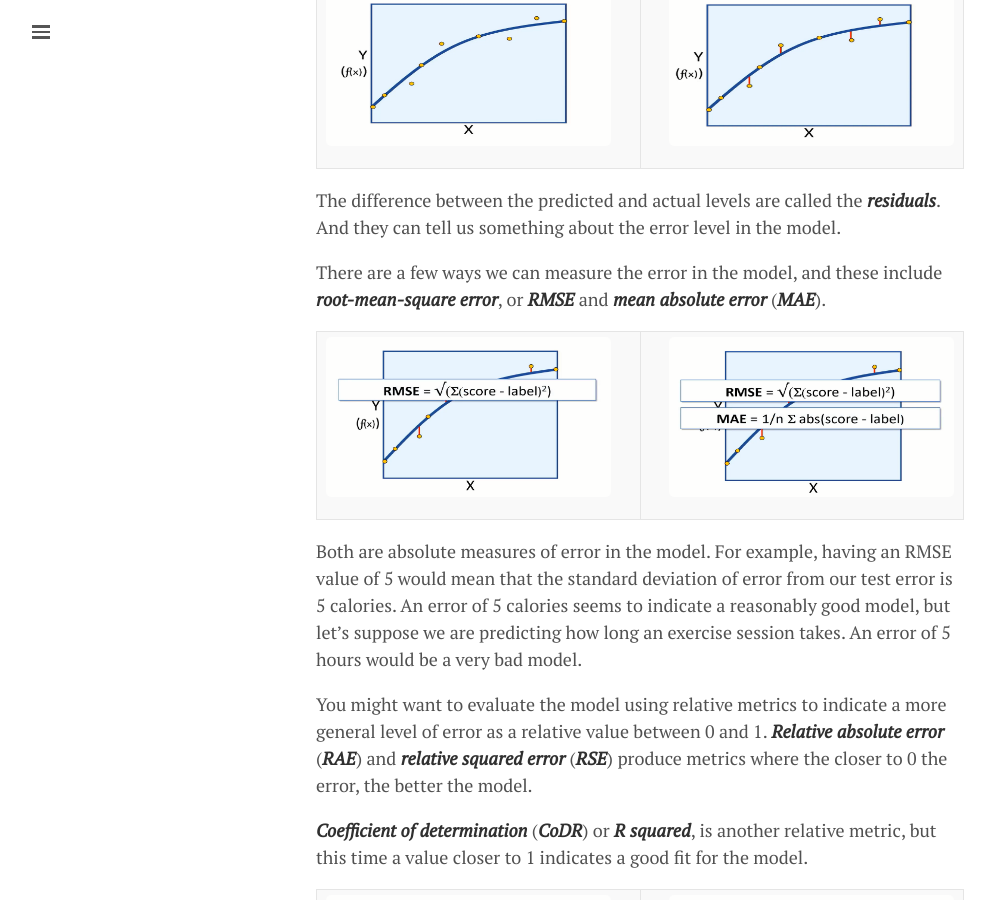
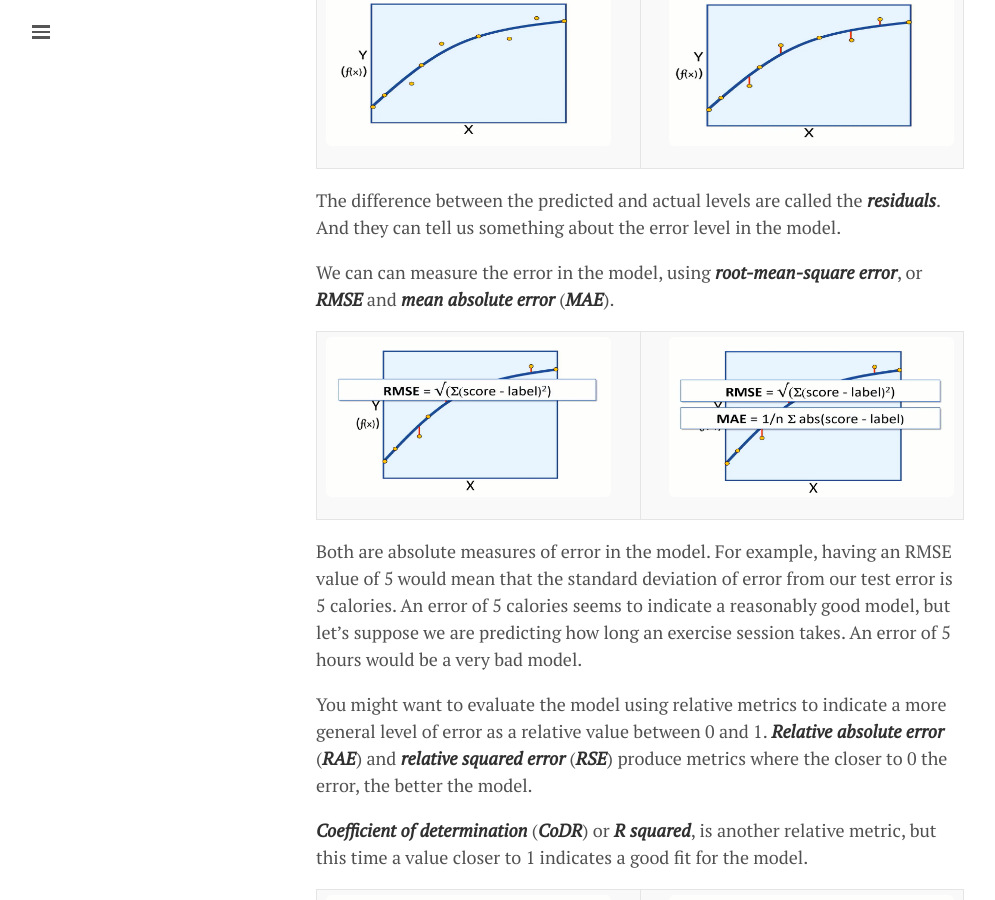
Before and after one commit to lgeurts/lgeurts.github.io, a Jekyll site: the page built from _posts/2018-06-29-artificial-intelligence-basics.md, in a window 1280 px wide and 900 px high, scrolled down 3609 px. Shown: the whole window, without its empty margins (0-995 px from the left). Built offline with Jekyll 4.4.1, drawn with Linux system fonts in a browser that asks for light colours; nearby versions of some CDN libraries.

Commit message:
Update 2018-06-29-artificial-intelligence-basics.md

```diff
--- a/_posts/2018-06-29-artificial-intelligence-basics.md
+++ b/_posts/2018-06-29-artificial-intelligence-basics.md
@@ -98,7 +98,7 @@ As we started with data that includes the label we try to predict, we can train
 
 The difference between the predicted and actual levels are called the ***residuals***. And they can tell us something about the error level in the model.
 
-There are a few ways we can measure the error in the model, and these include ***root-mean-square error***, or ***RMSE*** and ***mean absolute error*** (***MAE***).
+We can can measure the error in the model, using ***root-mean-square error***, or ***RMSE*** and ***mean absolute error*** (***MAE***).
 
 :-----------------:|:-----------------:
 <img src="/assets/artificial-intelligence/plotted-chart-5.png" align="left" width="285" height="160" alt=""> | <img src="/assets/artificial-intelligence/plotted-chart-6.png" align="right" width="285" height="160" alt="">
```
